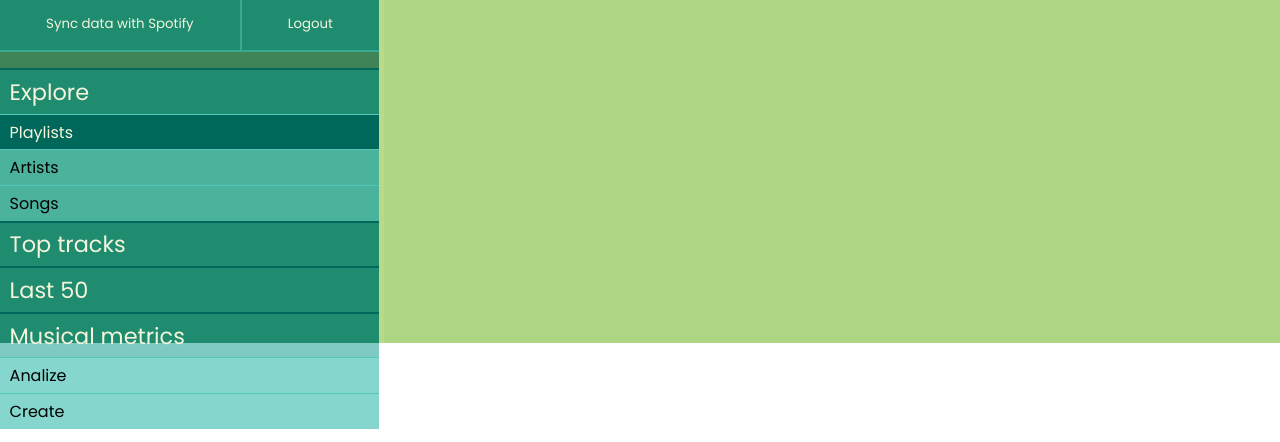
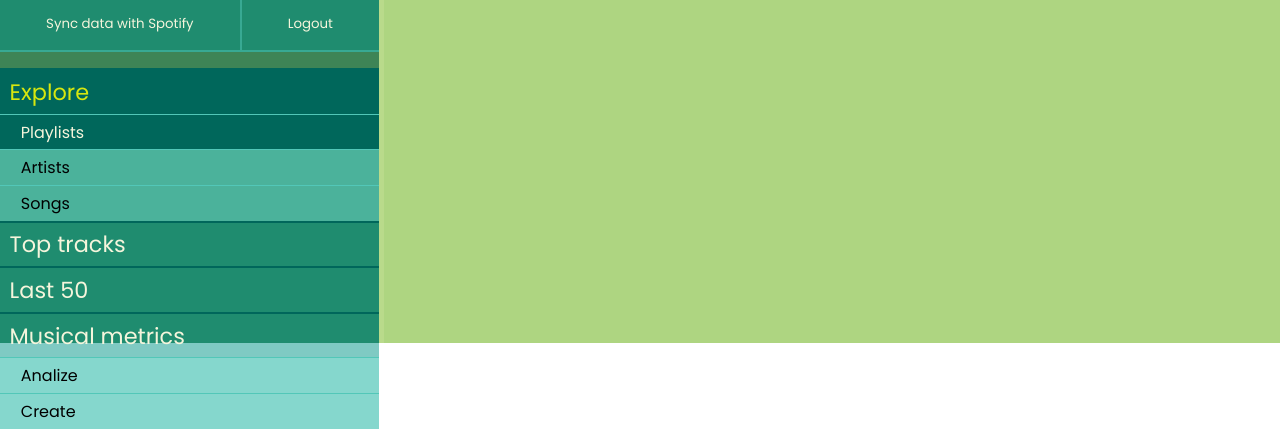
Before and after one commit to edu-rosado/spotixplorer, a React (Create React App) app in the folder client/: page /auth-callback in a window 1280 px wide. Shown: the part 457-899 px from the top of the page. Built offline with nearby package versions, Linux system fonts and the light colour scheme; no server answers; the HTML template or start-up script is replaced by a standard one.

Commit message:
Splitted the MenuItem class into 2, one for every level in the sidebar hierarchy. Increased the highlight for L1 active buttons

```diff
--- a/client/src/components/dashboard/sidebar/MenuItem.js
+++ b/client/src/components/dashboard/sidebar/L1Item.js
@@ -2,14 +2,18 @@ import React, { useEffect, useState } from 'react'
 import { useMenuselection } from '../../../context/MenuSelectionContext'
 
 export default function MenuItem({
-    cls,text,dataKey
+    cls,text,dataKeyList
 }) {
     const [menuSelection, setMenuSelection] = useMenuselection()
     const [isActive, setIsActive] = useState(false)
 
     useEffect(() => {
-        if (menuSelection === dataKey && !isActive){
-            setIsActive(true)
+        if (dataKeyList.find(
+            key => key === menuSelection
+        ) !== undefined){
+            if (!isActive){
+                setIsActive(true)
+            }
         } else if (isActive){
             setIsActive(false)
         }
@@ -18,7 +22,7 @@ export default function MenuItem({
     return (
         <p
             className={cls + (isActive? " active" : "")}
-            onClick={()=>(setMenuSelection(dataKey))}
+            onClick={()=>(setMenuSelection(dataKeyList[0]))}
         >
             {text}
         </p>
--- /dev/null
+++ b/client/src/components/dashboard/sidebar/L2Item.js
@@ -0,0 +1,28 @@
+import React, { useEffect, useState } from 'react'
+import { useMenuselection } from '../../../context/MenuSelectionContext'
+
+export default function MenuItem({
+    cls,text,dataKey
+}) {
+    const [menuSelection, setMenuSelection] = useMenuselection()
+    const [isActive, setIsActive] = useState(false)
+
+    useEffect(() => {
+        if (menuSelection === dataKey){
+            if (!isActive){
+                setIsActive(true)
+            }
+        } else if (isActive){
+            setIsActive(false)
+        }
+    }, [menuSelection])
+
+    return (
+        <p
+            className={cls + (isActive? " active" : "")}
+            onClick={()=>(setMenuSelection(dataKey))}
+        >
+            {text}
+        </p>
+    )
+}
--- a/client/src/components/dashboard/sidebar/Sidebar.js
+++ b/client/src/components/dashboard/sidebar/Sidebar.js
@@ -1,6 +1,7 @@
 import React from 'react'
 import { MENU_KEY_ARTISTS, MENU_KEY_LAST_50, MENU_KEY_METRICS_ANALYZE, MENU_KEY_METRICS_CREATE, MENU_KEY_PLAYLISTS, MENU_KEY_SONGS, MENU_KEY_TOP_SONGS } from '../../../context/MenuSelectionContext'
-import MenuItem from './MenuItem'
+import L2Item from './L2Item'
+import L1Item from './L1Item'
 
 export default function Sidebar({refreshSpotifyData}) {
   return (
@@ -23,28 +24,32 @@ export default function Sidebar({refreshSpotifyData}) {
         </div>
         <ul className="main-menu">
           <li className="l1">
-            <MenuItem
+            <L1Item
                 cls="item-l1"
                 text="Explore"
-                dataKey={MENU_KEY_PLAYLISTS}
+                dataKeyList={[
+                  MENU_KEY_PLAYLISTS,
+                  MENU_KEY_ARTISTS,
+                  MENU_KEY_SONGS,
+                ]}
             />
             <ul className="menu-l2">
               <li className="l2">
-                <MenuItem
+                <L2Item
                   cls="item-l2"
                   text="Playlists"
                   dataKey={MENU_KEY_PLAYLISTS}
                 />
               </li>
               <li className="l2">
-                <MenuItem
+                <L2Item
                   cls="item-l2"
                   text="Artists"
                   dataKey={MENU_KEY_ARTISTS}
                 />
               </li>
               <li className="l2">
-                <MenuItem
+                <L2Item
                   cls="item-l2"
                   text="Songs"
                   dataKey={MENU_KEY_SONGS}
@@ -53,35 +58,38 @@ export default function Sidebar({refreshSpotifyData}) {
             </ul>
           </li>
           <li className="l1">
-            <MenuItem
+            <L1Item
                   cls="item-l1 has-action"
                   text="Top tracks"
-                  dataKey={MENU_KEY_TOP_SONGS}
+                  dataKeyList={[MENU_KEY_TOP_SONGS]}
             />
           </li>
           <li className="l1">
-            <MenuItem
+            <L1Item
                 cls="item-l1 has-action"
                 text="Last 50"
-                dataKey={MENU_KEY_LAST_50}
+                dataKeyList={[MENU_KEY_LAST_50]}
             />
           </li>
           <li className="l1">
-            <MenuItem
+            <L1Item
                 cls="item-l1"
                 text="Musical metrics"
-                dataKey={MENU_KEY_METRICS_ANALYZE}
+                dataKeyList={[
+                  MENU_KEY_METRICS_ANALYZE,
+                  MENU_KEY_METRICS_CREATE,
+                ]}
             />
             <ul className="menu-l2">
               <li className="l2">
-                  <MenuItem
+                  <L2Item
                     cls="item-l2"
                     text="Analize"
                     dataKey={MENU_KEY_METRICS_ANALYZE}
                   />
                 </li>
                 <li className="l2">
-                  <MenuItem
+                  <L2Item
                     cls="item-l2"
                     text="Create"
                     dataKey={MENU_KEY_METRICS_CREATE}
--- a/client/src/scss/_sidebar.scss
+++ b/client/src/scss/_sidebar.scss
@@ -70,13 +70,13 @@
         color: beige;
         cursor: pointer;
         &:hover,
-        &.active.has-action {
+        &.active {
           background-color: $secondary-dark;
-          color: beige;
+          color: rgba(255, 255, 0, 0.842);
         }
       }
       .item-l2 {
-        padding: 0.3rem 0.6rem;
+        padding: 0.3rem 0.6rem 0.3rem 1.3rem;
         background-color: rgba($secondary-light, 0.7);
         border-top: 1px solid $secondary-light;
         cursor: pointer;
```
